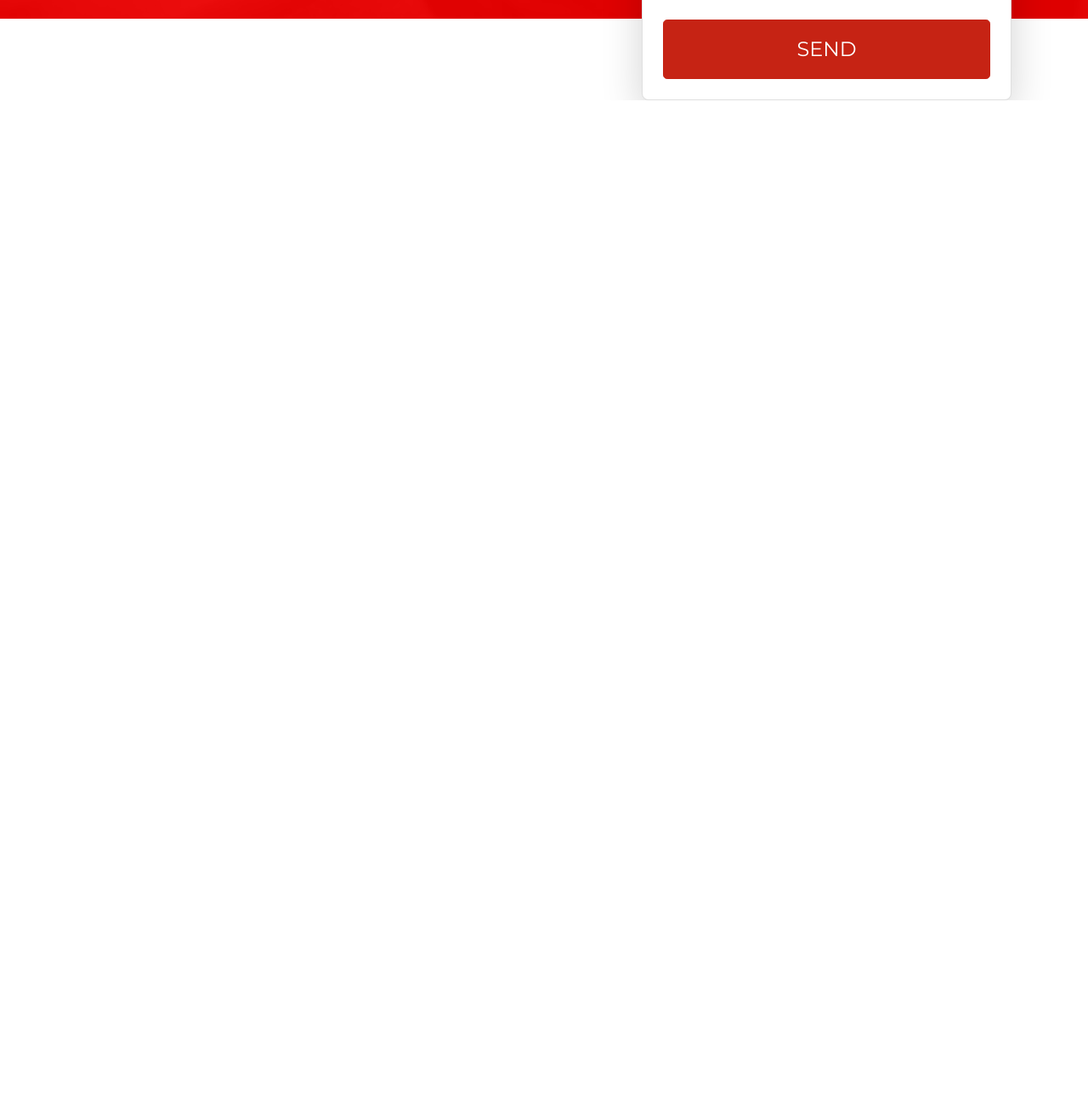
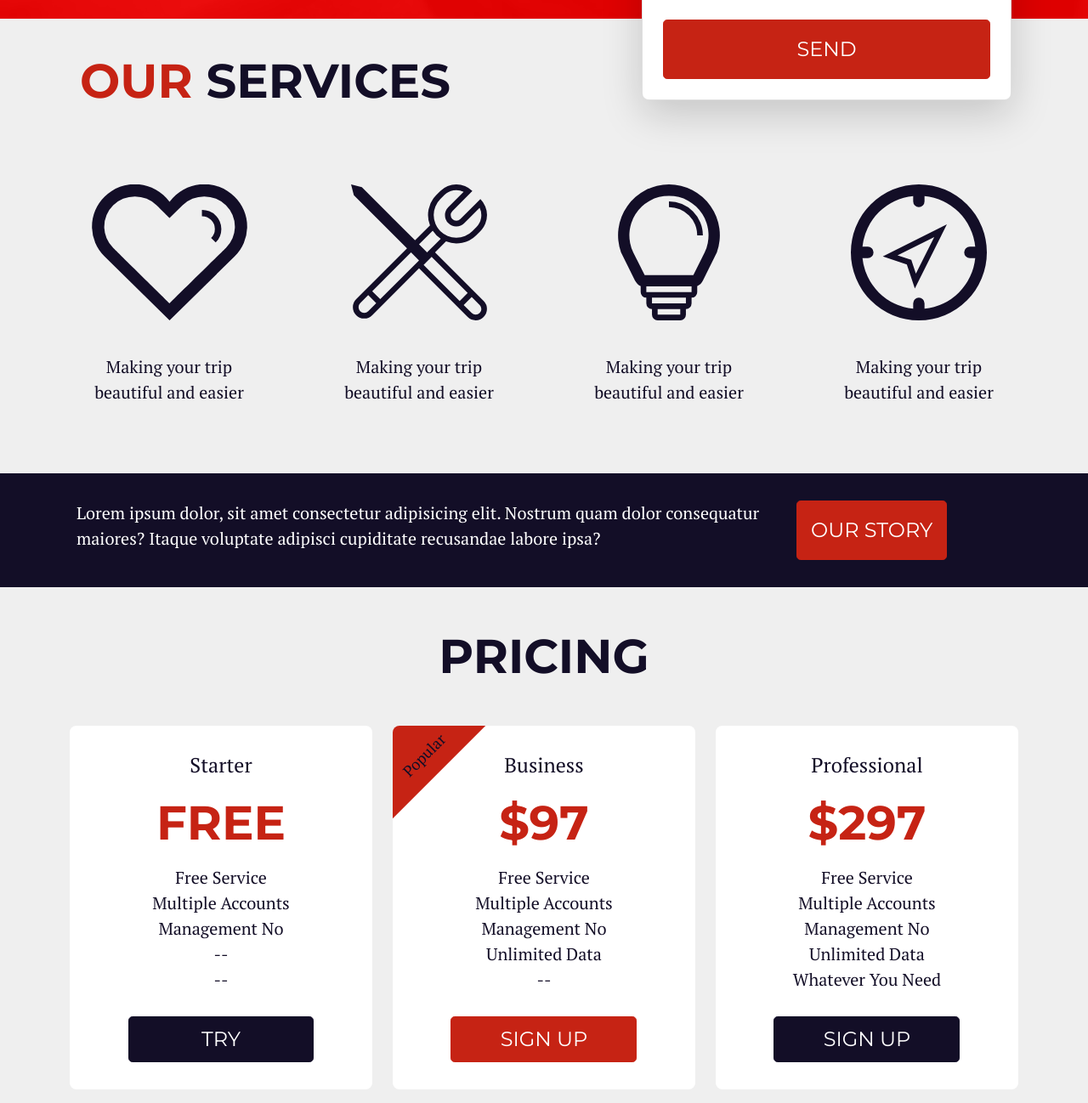
Before and after one commit to TheCrossCarrier/Automotive, a plain HTML site: page index.html in a window 1280 px wide. Shown: the part 748-2046 px from the top of the page at 85% size. Before the commit the page ends 866 px from the top, so only its background shows below. Drawn offline with Linux system fonts and the light colour scheme.

Commit message:
add our-services; our-story; pricing

```diff
--- a/css/bootstrap/_variables.scss
+++ b/css/bootstrap/_variables.scss
@@ -73,7 +73,7 @@ $success:       $green !default;
 $info:          $cyan !default;
 $warning:       $yellow !default;
 $danger:        $red !default;
-$light:         $gray-100 !default;
+$light:         #efefef !default;
 $dark:          $gray-900 !default;
 // scss-docs-end theme-color-variables
 
@@ -276,7 +276,7 @@ $position-values: (
 //
 // Settings for the `<body>` element.
 
-$body-bg:                   $white !default;
+$body-bg:                   $light !default;
 $body-color:                $primary !default;
 $body-text-align:           null !default;
 
--- a/css/style.scss
+++ b/css/style.scss
@@ -10,12 +10,19 @@ $ff-serif: 'PT Serif', serif;
   background-color: $gray-200;
 }
 
+.icon {
+  background-position: center;
+  background-size: contain;
+  background-repeat: no-repeat;
+}
+
+/* Header */
+
 .header {
   position: relative;
   z-index: 0;
-}
 
-.header::before {
+  &::before {
     content: '';
     position: absolute;
     z-index: -1;
@@ -26,3 +33,39 @@ $ff-serif: 'PT Serif', serif;
     background-color: red;
     opacity: .87;
   }
+}
+
+/* Servises */
+
+.services-list li {
+  .icon {
+    height: 160px;
+  }
+
+  p {
+    max-width: 210px;
+  }
+}
+
+/* Pricing */
+
+.card-badge {
+  position: relative;
+  overflow: hidden;
+
+  &::before {
+    content: 'Popular';
+    position: absolute;
+    left: 0;
+    top: 0;
+    padding-top: 2em;
+    padding-bottom: .7em;
+    width: 170px;
+    height: 76px;
+    background-color: $secondary;
+    transform: translate(-33%, -15%) rotate(-45deg);
+    font-family: $ff-serif;
+    font-size: 1.125rem;
+    text-align: center;
+  }
+}
--- a/index.html
+++ b/index.html
@@ -52,7 +52,7 @@
       </div>
     </nav>
 
-    <section class="container mt-lg-5 pt-5">
+    <section class="container mt-2 mt-sm-4 mt-lg-5 pt-lg-5">
       <div class="row flex-column flex-lg-row justify-content-between align-items-center align-items-lg-start">
 
         <div class="col col-lg-6">
@@ -341,7 +341,7 @@
                 <div class="form-check-label ms-3 ff-serif">I accept the terms & conditions</div>
               </label>
 
-              <button class="btn btn-secondary btn-lg py-3 fs-4 text-uppercase" type="submit">Send</button>
+              <button class="btn btn-lg btn-secondary py-3 fs-4 text-uppercase" type="submit">Send</button>
 
             </form>
           </div>
@@ -352,6 +352,136 @@
 
   </header>
 
+  <main>
+
+    <section class="container pt-5 pt-md-4 pb-4 px-4">
+
+      <h2 class="mt-5 mt-lg-0 mb-5 pt-5 py-lg-3 display-4 fw-bold text-uppercase">
+        <span class="text-secondary">Our</span> services
+      </h2>
+
+      <ul class="services-list list-unstyled row row-cols-1 row-cols-sm-2 row-cols-lg-auto justify-content-between ff-serif fs-5 text-center">
+
+        <li class="col my-4">
+          <div class="icon w-100" style="background-image: url(img/heart.svg)"></div>
+          <p class="mt-4 mx-auto pt-3">Making your trip beautiful and easier</p>
+        </li>
+
+        <li class="col my-4">
+          <div class="icon w-100" style="background-image: url(img/tools.svg)"></div>
+          <p class="mt-4 mx-auto pt-3">Making your trip beautiful and easier</p>
+        </li>
+
+        <li class="col my-4">
+          <div class="icon w-100" style="background-image: url(img/bulb.svg)"></div>
+          <p class="mt-4 mx-auto pt-3">Making your trip beautiful and easier</p>
+        </li>
+
+        <li class="col my-4">
+          <div class="icon w-100" style="background-image: url(img/navigation.svg)"></div>
+          <p class="mt-4 mx-auto pt-3">Making your trip beautiful and easier</p>
+        </li>
+
+      </ul>
+
+    </section>
+
+    <section class="py-4 bg-primary">
+
+      <h2 class="visually-hidden">Our story</h2>
+
+      <div class="container py-2">
+        <div class="row flex-column flex-md-row">
+
+          <div class="col mx-2 ff-serif fs-5 text-white">Lorem ipsum dolor, sit amet consectetur adipisicing elit. Nostrum quam dolor consequatur maiores? Itaque voluptate adipisci cupiditate recusandae labore ipsa?</div>
+
+          <div class="offset-lg-1 col-4 col-sm-auto col-lg-3 mx-auto">
+            <button class="btn btn-lg btn-secondary mt-3 mt-md-0 py-3 fs-4 text-uppercase">Our story</button>
+          </div>
+
+        </div>
+      </div>
+
+    </section>
+
+    <section class="container">
+
+      <h2 class="my-5 display-4 fw-bold text-center text-uppercase">Pricing</h2>
+
+      <ul class="list-unstyled row row-cols-1 row-cols-lg-3 g-4">
+
+        <li class="col col-sm-10 col-md-8 col-lg mx-auto mx-lg-0">
+          <article class="card border-0">
+            <div class="card-body m-3 text-center">
+
+              <h3 class="card-title pb-1 ff-serif fs-4">Starter</h3>
+
+              <div class="card-subtitle my-3 display-4 fw-bold text-uppercase text-secondary">Free</div>
+
+              <ul class="card-text list-unstyled pb-1 ff-serif fs-5 text-capitalize">
+                <li>Free service</li>
+                <li>Multiple accounts</li>
+                <li>Management no</li>
+                <li>--</li>
+                <li>--</li>
+              </ul>
+
+              <button class="btn btn-lg btn-primary mt-4 w-75 fs-4 text-uppercase">Try</button>
+
+            </div>
+          </article>
+        </li>
+
+        <li class="col col-sm-10 col-md-8 col-lg mx-auto mx-lg-0">
+          <article class="card card-badge border-0">
+            <div class="card-body m-3 text-center">
+
+              <h3 class="card-title pb-1 ff-serif fs-4">Business</h3>
+
+              <div class="card-subtitle my-3 display-4 fw-bold text-uppercase text-secondary">$97</div>
+
+              <ul class="card-text list-unstyled pb-1 ff-serif fs-5 text-capitalize">
+                <li>Free service</li>
+                <li>Multiple accounts</li>
+                <li>Management no</li>
+                <li>Unlimited data</li>
+                <li>--</li>
+              </ul>
+
+              <button class="btn btn-lg btn-secondary mt-4 w-75 fs-4 text-uppercase">Sign up</button>
+
+            </div>
+          </article>
+        </li>
+
+        <li class="col col-sm-10 col-md-8 col-lg mx-auto mx-lg-0">
+          <article class="card border-0">
+            <div class="card-body m-3 text-center">
+
+              <h3 class="card-title pb-1 ff-serif fs-4">Professional</h3>
+
+              <div class="card-subtitle my-3 display-4 fw-bold text-uppercase text-secondary">$297</div>
+
+              <ul class="card-text list-unstyled pb-1 ff-serif fs-5 text-capitalize">
+                <li>Free service</li>
+                <li>Multiple accounts</li>
+                <li>Management no</li>
+                <li>Unlimited data</li>
+                <li>Whatever you need</li>
+              </ul>
+
+              <button class="btn btn-lg btn-primary mt-4 w-75 fs-4 text-uppercase">Sign up</button>
+
+            </div>
+          </article>
+        </li>
+
+      </ul>
+
+    </section>
+
+  </main>
+
 </body>
 
 </html>
```
Also changed, not shown: css/style.css, img/bulb.svg (added), img/heart.svg (added), img/navigation.svg (added), img/tools.svg (added), 1 other file. Lines whose indentation alone changed are shown as unchanged.
